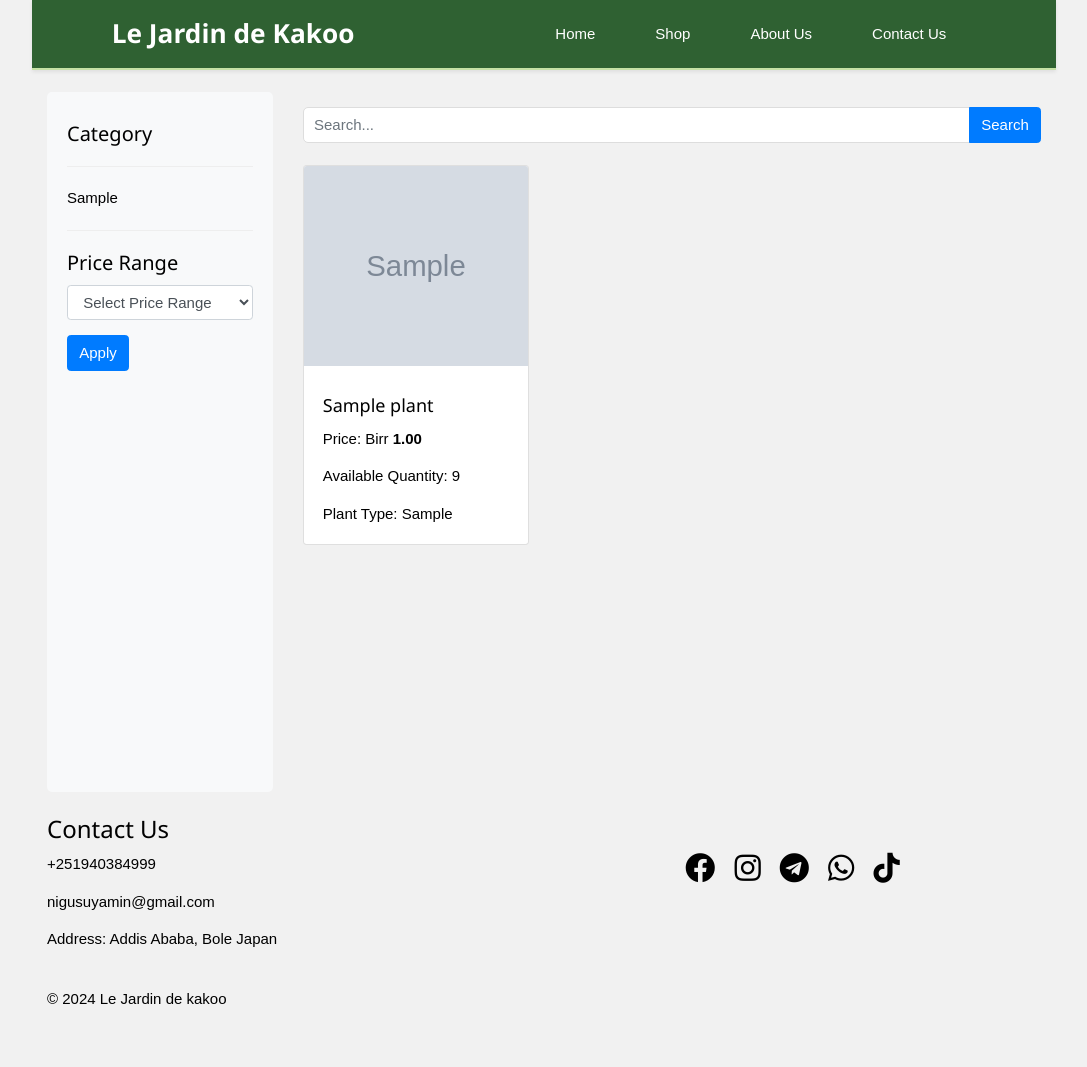
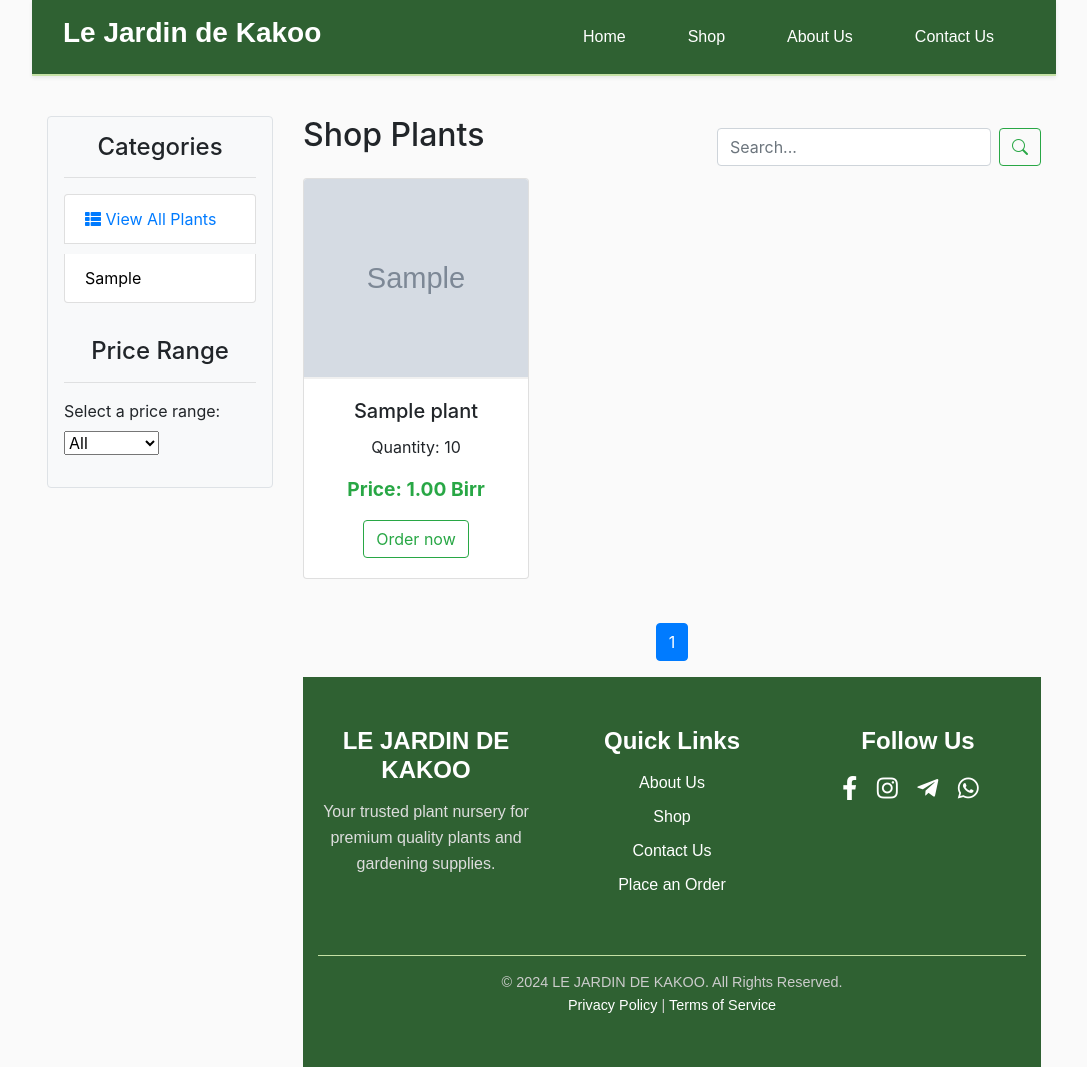
Before and after one commit to yaminnigusu/plant_database, a PHP site: page /lejardin/shop.php in a window 1280 px wide. Shown: the whole page, without its empty margins (96-1183 px from the left). Before the commit the page ends 1004 px from the top, so only its background shows below. Run offline with PHP 8.4, Linux system fonts and the light colour scheme; tables that the repository leaves empty or names only in its code hold one stand-in row (values such as "Sample post"); grey boxes marked "Sample" are stand-in pictures; some libraries are stand-ins or nearby versions.

Commit message:
added order form and order process

```diff
--- a/pages/home.php
+++ b/pages/home.php
@@ -467,7 +467,7 @@ $conn->close();
 
         <!-- Order Link -->
         <div class="order-cta text-center mt-5">
-            <a href="order_page.php" class="btn btn-primary btn-lg">Place an Order</a>
+            <a href="shop.php" class="btn btn-primary btn-lg">Place an Order</a>
         </div>
     </div>
 </section>
--- a/pages/shop.php
+++ b/pages/shop.php
@@ -78,12 +78,12 @@ $totalRecords = $countResult->fetch_assoc()['total'];
 $totalPages = ceil($totalRecords / $itemsPerPage);
 
 // Construct SQL query to fetch plants with pagination and average value
-$sql = "
-    SELECT plant_name, photo_path, SUM(quantity) AS total_quantity,
+$sql =" SELECT id, plant_name, photo_path, SUM(quantity) AS total_quantity,
 GROUP_CONCAT(DISTINCT plant_type) AS plant_types,
 AVG(value) AS value  -- Get the average value for each plant
 FROM plants
-    WHERE 1=1";
+WHERE 1=1"
+;
 
 // Add search conditions based on the search term
 if (!empty($searchTerm)) {
@@ -119,8 +119,9 @@ if ($result && $result->num_rows > 0) {
         // Calculate selling price including additional cost and profit
         $sellingPrice = $costPerPlant + $additionalCostPerPlant + ($costPerPlant * $profitMargin);
 
-        // Create plant array with required data
+        // Create plant array with required data, including ID
         $plants[] = [
+            'id' => $row['id'], // Include the ID
             'plant_name' => htmlspecialchars($row['plant_name']),
             'photo_path' => htmlspecialchars($row['photo_path']),
             'quantity' => $row['total_quantity'], // Total quantity
@@ -130,10 +131,10 @@ if ($result && $result->num_rows > 0) {
     }
 }
 
+
 // Close database connection
 $conn->close();
 ?>
-
 
 
 <!DOCTYPE html>
@@ -142,16 +143,35 @@ $conn->close();
 <head>
     <meta charset="UTF-8">
     <meta name="viewport" content="width=device-width, initial-scale=1.0">
-    <title>Le Jardin-shop</title>
+    <title>Le Jardin Shop</title>
     <link href="https://maxcdn.bootstrapcdn.com/bootstrap/4.5.2/css/bootstrap.min.css" rel="stylesheet">
-    <link rel="stylesheet" href="https://www.w3schools.com/w3css/4/w3.css">
-    <link href="https://cdnjs.cloudflare.com/ajax/libs/font-awesome/5.15.4/css/all.min.css" rel="stylesheet">
+    <link rel="stylesheet" href="https://cdnjs.cloudflare.com/ajax/libs/font-awesome/5.15.4/css/all.min.css">
+    <link rel="stylesheet" href="https://cdn.jsdelivr.net/npm/bootstrap-icons@1.10.5/font/bootstrap-icons.css">
+
     <link rel="icon" href="../images/logo.png" type="image/jpg">
-    <link rel="stylesheet" href="../database/styles.css">
     <link rel="stylesheet" href="styles.css">
-
     <style>
-        /* Custom styles */
+        .container {
+    flex: 1; /* Allows the container to grow and fill the available space */
+}
+        /* Custom styles for card hover effects */
+        .card {
+            transition: all 0.3s ease;
+        }
+        .card:hover {
+            transform: scale(1.05);
+            box-shadow: 0px 4px 15px rgba(0, 0, 0, 0.2);
+        }
+        .card img {
+            height: 200px;
+            object-fit: cover;
+            border-bottom: 2px solid #f0f0f0;
+        }
+        .price-text {
+            color: #28a745;
+            font-size: 1.2rem;
+            font-weight: bold;
+        }
         .sidebar {
             background-color: #f8f9fa;
             padding: 20px;
@@ -160,29 +180,127 @@ $conn->close();
         .sidebar a {
             display: block;
             margin-bottom: 10px;
+            color: #000;
         }
         .sidebar a:hover {
-            color: #007bff;
+            color: #28a745;
         }
-        .sidebar {
-            position: sticky;
-            top: 60px; /* Adjust top position as needed */
-            background-color: #f8f9fa;
-            padding: 20px;
-            border-radius: 5px;
-            overflow-y: auto;
-            height: calc(100vh - 100px);
+        .pagination {
+            margin-top: 20px;
         }
-        @media (max-width: 992px) {
-            .sidebar {
-                position: relative; /* Remove sticky behavior on smaller screens */
-                top: auto;
+        @media (max-width: 768px) {
+            .card {
+                margin-bottom: 20px;
             }
         }
+        @media (max-width: 768px) {
+    .form-inline {
+        width: 100%; /* Make the form full width on small screens */
+    }
+
+    .form-control {
+        flex: 1; /* Allow the input field to grow */
+        min-width: 0; /* Prevent overflow */
+    }
+
+    .btn {
+        width: 30%; /* Make buttons full width on small screens */
+    }
+}
+
+/* Footer Styling */
+.footer {
+    background-color: #2f6132;
+    color: #fff;
+    padding: 50px 0;
+    font-family: 'Arial', sans-serif;
+}
+
+.footer .footer-title {
+    font-size: 1.5rem;
+    font-weight: bold;
+    color: #fff;
+    margin-bottom: 15px;
+}
+
+.footer p {
+    font-size: 1rem;
+    line-height: 1.6;
+    color: #ddd;
+}
+
+.footer-links {
+    list-style-type: none;
+    padding: 0;
+    margin: 0;
+}
+
+.footer-links li {
+    margin-bottom: 10px;
+}
+
+.footer-links a {
+    color: #fff;
+    text-decoration: none;
+    font-size: 1rem;
+    transition: color 0.3s ease;
+}
+
+.footer-links a:hover {
+    color: #c5e1a5; /* Light green hover effect */
+}
+
+.footer-social a {
+    color: #fff;
+    font-size: 1.5rem;
+    margin-right: 15px;
+    transition: color 0.3s ease, transform 0.3s ease;
+}
+
+.footer-social a:hover {
+    color: #c5e1a5;
+    transform: scale(1.2); /* Slight scale effect on hover */
+}
+
+.footer-bottom {
+    margin-top: 30px;
+    border-top: 1px solid #c5e1a5;
+    padding-top: 15px;
+}
+
+.footer-bottom p {
+    margin: 0;
+    font-size: 0.9rem;
+    color: #ccc;
+}
+
+.footer-bottom a {
+    color: #c5e1a5;
+    text-decoration: none;
+}
+
+.footer-bottom a:hover {
+    text-decoration: underline;
+}
+
+/* Responsive Design */
+@media (max-width: 768px) {
+    .footer-title {
+        font-size: 1.3rem;
+    }
+
+    .footer-social a {
+        font-size: 1.3rem;
+    }
+}
+.modal-backdrop {
+    display: none !important; /* Force the backdrop to be hidden */
+}
+
     </style>
 </head>
 
-<body class="w3-light-gray">
+<body>
 <header class="header sticky-top p-3 shadow-sm">
     <div class="container d-flex justify-content-between align-items-center">
         <h1 class="logo">Le Jardin de Kakoo</h1>
@@ -209,117 +327,214 @@ $conn->close();
     </nav>
 </header>
 
-
 <div class="container mt-4">
     <div class="row">
-            <!-- Sidebar with plant types and price range options -->
-            <div class="col-md-3">
-                <div class="sidebar">
-                    <h4>Category</h4>
+        <!-- Sidebar -->
+        <div class="container">
+    <!-- Toggle Button for Sidebar -->
+
+
+    <div class="row mt-3">
+        <!-- Sidebar -->
+        <div class="col-md-3 mb-4 collapse d-md-block" id="sidebar">
+            <div class="sidebar border rounded p-3">
+                <h4 class="text-center">Categories</h4>
                 <hr>
-                    <!-- Display available plant types -->
+               <!-- Available Plant Types -->
+<div class="list-group">
+    <!-- Link to return to the default shop page -->
+    <a href="shop.php" class="list-group-item list-group-item-action text-primary">
+    <i class="fas fa-th-list"></i> View All Plants
+</a>
+
     <?php foreach ($availablePlantTypes as $plantType) : ?>
-                        <a href="shop.php?plantType=<?= urlencode($plantType) ?>"><?= htmlspecialchars($plantType) ?></a>
+        <a href="shop.php?plantType=<?= urlencode($plantType); ?>" class="list-group-item list-group-item-action">
+            <?= htmlspecialchars($plantType); ?>
+        </a>
     <?php endforeach; ?>
+</div>
+
+
+                <h4 class="mt-4 text-center">Price Range</h4>
                 <hr>
-                    <!-- Price range filter based on value per quantity -->
-                    <h4>Price Range</h4>
-                    <form action="shop.php" method="get">
-                        <input type="hidden" name="search" value="<?= htmlspecialchars($searchTerm) ?>">
-                        <input type="hidden" name="plantType" value="<?= htmlspecialchars($selectedPlantType) ?>">
-                        <select name="priceRange" class="form-control">
-                            <option value="" selected>Select Price Range</option>
-                            <option value="0-50" <?= $selectedPriceRange === '0-50' ? 'selected' : '' ?>>Birr 0 - Birr 50</option>
-                            <option value="51-100" <?= $selectedPriceRange === '51-100' ? 'selected' : '' ?>>Birr 51 - Birr 100</option>
-                            <option value="101-200" <?= $selectedPriceRange === '101-200' ? 'selected' : '' ?>>Birr 101 - Birr 200</option>
-                            <option value="201-500" <?= $selectedPriceRange === '201-500' ? 'selected' : '' ?>>Birr 201 - Birr 500</option>
+                <form method="GET" action="shop.php" class="mb-3">
+                    <label for="priceRange" class="form-label">Select a price range:</label>
+                    <select id="priceRange" name="priceRange" class="form-select" onchange="this.form.submit()">
+                        <option value="">All</option>
+                        <option value="0-10" <?= $selectedPriceRange == '0-10' ? 'selected' : ''; ?>>0 - 10</option>
+                        <option value="10-50" <?= $selectedPriceRange == '10-50' ? 'selected' : ''; ?>>10 - 50</option>
+                        <option value="50-100" <?= $selectedPriceRange == '50-100' ? 'selected' : ''; ?>>50 - 100</option>
+                        <option value="100-500" <?= $selectedPriceRange == '100-500' ? 'selected' : ''; ?>>100 - 500</option>
                     </select>
-                        <button type="submit" class="btn btn-primary mt-3">Apply</button>
                 </form>
             </div>
         </div>
 
-            <!-- Product Listing Section -->
+
+
+
+
+        <!-- Main Content -->
         <div class="col-md-9">
-            <form class="mt-3 mb-4" action="shop.php" method="GET">
-                <div class="input-group">
-                    <input type="text" class="form-control" placeholder="Search..." name="search" value="<?= htmlspecialchars($searchTerm) ?>">
-                    <div class="input-group-append">
-                        <button class="btn btn-primary" type="submit">Search</button>
-                    </div>
-                </div>
+        <div class="d-flex flex-column flex-md-row justify-content-between align-items-start align-items-md-center">
+        <h2 class="mb-4">Shop Plants</h2>
+                <form method="GET" class="form-inline">
+                    <input type="text" name="search" class="form-control mr-sm-2" placeholder="Search..." value="<?= htmlspecialchars($searchTerm); ?>">
+                    <button type="submit" class="btn btn-outline-success" aria-label="Search">
+                <i class="bi bi-search"></i> <!-- Bootstrap Icon -->
+            </button>
                 </form>
-                <div class="row">
-                    <?php if (!empty($plants)) : ?>
-                        <?php foreach ($plants as $plant) : ?>
-                            <div class="col-md-4 mb-4">
-                                <div class="card">
-                                    <img src="../database/uploads/<?= htmlspecialchars($plant['photo_path']) ?>" width="100px" height="200px" alt="<?= htmlspecialchars($plant['plant_name']) ?>" class="card-img-top">
-                                    <div class="card-body">
-                                        <h5 class="card-title"><?= htmlspecialchars($plant['plant_name']) ?></h5>
-                                        <p class="card-text">Price: Birr <b><?= number_format($plant['sellingPrice'], 2) ?></b></p>
-                                        <p class="card-text">Available Quantity: <?= round($plant['quantity'] * 0.85) ?></p>
-                                        <p class="card-text">Plant Type: <?= implode(', ', $plant['plant_type']) ?></p>
-                                    </div>
-                                </div>
-                            </div>
-                        <?php endforeach; ?>
-                    <?php else : ?>
-                        <div class="col-md-12">
-                            <p>No plants found matching the criteria.</p>
-                        </div>
-                    <?php endif; ?>
+                <button class="btn btn-primary d-md-none" type="button" data-bs-toggle="collapse" data-bs-target="#sidebar" aria-expanded="false" aria-controls="sidebar">
+       +
+    </button>
             </div>
 
-                <!-- Pagination Links -->
-                <?php if ($totalPages > 1) : ?>
-                    <div class="mt-4">
-                        <ul class="pagination justify-content-center">
-                            <?php if ($currentPage > 1) : ?>
-                                <li class="page-item"><a class="page-link" href="shop.php?page=<?= $currentPage - 1 ?>">Previous</a></li>
-                            <?php endif; ?>
-                            <?php for ($i = 1; $i <= $totalPages; $i++) : ?>
-                                <li class="page-item <?= $i === $currentPage ? 'active' : '' ?>"><a class="page-link" href="shop.php?page=<?= $i ?>"><?= $i ?></a></li>
-                            <?php endfor; ?>
-                            <?php if ($currentPage < $totalPages) : ?>
-                                <li class="page-item"><a class="page-link" href="shop.php?page=<?= $currentPage + 1 ?>">Next</a></li>
-                            <?php endif; ?>
-                        </ul>
+            <!-- Display Plants -->
+            <div class="row">
+    <?php if (count($plants) > 0) : ?>
+        <?php foreach ($plants as $plant) : ?>
+            <div class="col-md-4 col-sm-6">
+    <div class="card mb-4">
+        <img src="<?= '../database/uploads/' . htmlspecialchars($plant['photo_path']); ?>" alt="<?= htmlspecialchars($plant['plant_name']); ?>" class="card-img-top">
+        <div class="card-body text-center"> <!-- Center the content -->
+            <h5 class="card-title"><?= htmlspecialchars($plant['plant_name']); ?></h5>
+            <p class="card-text">Quantity: <?= $plant['quantity']; ?></p>
+            <p class="price-text">Price: <?= number_format($plant['sellingPrice'], 2); ?> Birr</p>
+            <div class="text-center"> <!-- Center the button -->
+            <a href="order_form.php?plant_id=<?= $plant['id']; ?>&plant_name=<?= urlencode($plant['plant_name']); ?>" class="btn btn-outline-success">
+    Order now
+</a>
+
             </div>
-                <?php endif; ?>
         </div>
     </div>
 </div>
 
-    <section id="contact" class="mt-4">
+        <?php endforeach; ?>
+    <?php else : ?>
+        <p class="alert alert-warning">No plants found.</p>
+    <?php endif; ?>
+</div>
+
+
+
+           <!-- Pagination -->
+<nav aria-label="Page navigation">
+    <ul class="pagination justify-content-center">
+        <!-- First Page Link -->
+        <?php if ($currentPage > 1) : ?>
+            <li class="page-item">
+                <a class="page-link" href="shop.php?page=1" aria-label="First">
+                    <span aria-hidden="true">&laquo;&laquo;</span>
+                </a>
+            </li>
+        <?php endif; ?>
+
+        <!-- Previous Page Link -->
+        <?php if ($currentPage > 1) : ?>
+            <li class="page-item">
+                <a class="page-link" href="shop.php?page=<?= $currentPage - 1; ?>" aria-label="Previous">
+                    <span aria-hidden="true">&laquo;</span>
+                </a>
+            </li>
+        <?php endif; ?>
+
+        <!-- Page Numbers -->
+        <?php
+        $range = 2; // Number of page links to show on either side of the current page
+
+        for ($page = 1; $page <= $totalPages; $page++) :
+            if ($page == 1 || $page == $totalPages || ($page >= $currentPage - $range && $page <= $currentPage + $range)) : ?>
+                <li class="page-item <?= $page == $currentPage ? 'active' : ''; ?>">
+                    <a class="page-link" href="shop.php?page=<?= $page; ?>"><?= $page; ?></a>
+                </li>
+            <?php elseif ($page == $currentPage - $range - 1 || $page == $currentPage + $range + 1) : ?>
+                <li class="page-item">
+                    <span class="page-link">...</span>
+                </li>
+            <?php endif; ?>
+        <?php endfor; ?>
+
+        <!-- Next Page Link -->
+        <?php if ($currentPage < $totalPages) : ?>
+            <li class="page-item">
+                <a class="page-link" href="shop.php?page=<?= $currentPage + 1; ?>" aria-label="Next">
+                    <span aria-hidden="true">&raquo;</span>
+                </a>
+            </li>
+        <?php endif; ?>
+
+        <!-- Last Page Link -->
+        <?php if ($currentPage < $totalPages) : ?>
+            <li class="page-item">
+                <a class="page-link" href="shop.php?page=<?= $totalPages; ?>" aria-label="Last">
+                    <span aria-hidden="true">&raquo;&raquo;</span>
+                </a>
+            </li>
+        <?php endif; ?>
+    </ul>
+</nav>
+
+
+ <!-- Footer Section -->
+
+
+<!-- Quick View Modal -->
+
+<footer class="footer text-center">
         <div class="container">
-            <h3>Contact Us</h3>
             <div class="row">
-                <div class="col-md-6">
-                    <p><a href="tel:0940384999">+251940384999</a></p>
-                    <p><a href="mailto:nigusuyamin@gmail.com">nigusuyamin@gmail.com</a></p>
-                    <p>Address: Addis Ababa, Bole Japan</p>
+                <!-- Company Info -->
+                <div class="col-md-4 mb-4">
+                    <h5 class="footer-title">LE JARDIN DE KAKOO</h5>
+                    <p>Your trusted plant nursery for premium quality plants and gardening supplies.</p>
                 </div>
-                <div class="col-md-6 text-center">
-                    <a href="https://www.facebook.com/lejardindekakoo?mibextid=ZbWKwL"><i class="fab fa-facebook fa-2x mr-3"></i></a>
-                    <a href="https://www.instagram.com/lejardindekakoo?igsh=MWNzdWhwb3EwNDYwMw=="><i class="fab fa-instagram fa-2x mr-3"></i></a>
-                    <a href="https://t.me/LeGiardinDeKakoo"><i class="fab fa-telegram fa-2x mr-3"></i></a>
-                    <a href="https://wa.me/message/47J4IQW4KT3SL1"><i class="fab fa-whatsapp fa-2x mr-3"></i></a>
-                    <a href="https://www.tiktok.com/@plantparadise25?_t=8imWxp8efJd&_r=1"><i class="fab fa-tiktok fa-2x mr-3"></i></a>
+                <!-- Quick Links -->
+                <div class="col-md-4 mb-4">
+                    <h5 class="footer-title">Quick Links</h5>
+                    <ul class="footer-links">
+                        <li><a href="about.php">About Us</a></li>
+                        <li><a href="shop.php">Shop</a></li>
+                        <li><a href="contact.php">Contact Us</a></li>
+                        <li><a href="order_page.php">Place an Order</a></li>
+                    </ul>
+                </div>
+                <!-- Social Media -->
+                <div class="col-md-4 mb-4">
+                    <h5 class="footer-title">Follow Us</h5>
+                    <div class="footer-social">
+                        <a href="https://www.facebook.com/lejardindekakoo"><i class="fab fa-facebook-f"></i></a>
+                        <a href="https://www.instagram.com/lejardindekakoo"><i class="fab fa-instagram"></i></a>
+                        <a href="https://t.me/LeGiardinDeKakoo"><i class="fab fa-telegram-plane"></i></a>
+                        <a href="https://wa.me/message/47J4IQW4KT3SL1"><i class="fab fa-whatsapp"></i></a>
                     </div>
                 </div>
             </div>
-    </section>
 
-    <footer class="mt-4">
-        <div class="container">
-            <p>&copy; 2024 Le Jardin de kakoo</p>
+            <!-- Copyright & Legal -->
+            <div class="footer-bottom mt-4">
+                <p>&copy; 2024 LE JARDIN DE KAKOO. All Rights Reserved.</p>
+                <p><a href="#" class="text-white">Privacy Policy</a> | <a href="#" class="text-white">Terms of Service</a></p>
+            </div>
         </div>
     </footer>
 
-    <script src="https://code.jquery.com/jquery-3.5.1.slim.min.js"></script>
-    <script src="https://cdn.jsdelivr.net/npm/@popperjs/core@2.5.4/dist/umd/popper.min.js"></script>
-    <script src="https://stackpath.bootstrapcdn.com/bootstrap/4.5.2/js/bootstrap.min.js"></script>
+    <script src="https://code.jquery.com/jquery-3.6.0.min.js"></script>
+<!-- Include Bootstrap JS -->
+<script src="https://stackpath.bootstrapcdn.com/bootstrap/4.5.2/js/bootstrap.bundle.min.js"></script>
+<script src="https://code.jquery.com/jquery-3.5.1.min.js"></script>
+<script src="https://cdn.jsdelivr.net/npm/bootstrap@4.5.2/dist/js/bootstrap.bundle.min.js"></script>
+<script src="https://cdn.jsdelivr.net/npm/bootstrap@5.3.0/dist/js/bootstrap.bundle.min.js"></script>
+<script>
+    function toggleSidebar() {
+        const sidebar = document.getElementById("sidebar");
+        if (sidebar.classList.contains("d-none")) {
+            sidebar.classList.remove("d-none");
+        } else {
+            sidebar.classList.add("d-none");
+        }
+    }
+</script>
 <script>
 
 
@@ -328,6 +543,7 @@ $conn->close();
 }
 
     </script>
+    <!-- Include jQuery -->
 
 </body>
 
--- a/pages/styles.css
+++ b/pages/styles.css
@@ -1,7 +1,7 @@
 /* styles.css */
 
 body {
-    background-color: #f9f9f9; /* Light grey background */
+    background-color: hsl(0, 0%, 98%); /* Light grey background */
     margin: 0; /* Remove default margin */
 }
 
@@ -131,9 +131,7 @@ body {
     padding: 20px;
 }
 
-.footer {
-    padding: 10px;
-}
+
 
 .statistics::before,
 .statistics::after {
```
Also changed, not shown: pages/about.php (+26 -23 lines), pages/order_confirmation.php (added, +57 -0 lines), pages/order_form.php (added, +151 -0 lines), pages/process_order.php (added, +53 -0 lines). Lines whose indentation alone changed are shown as unchanged.
